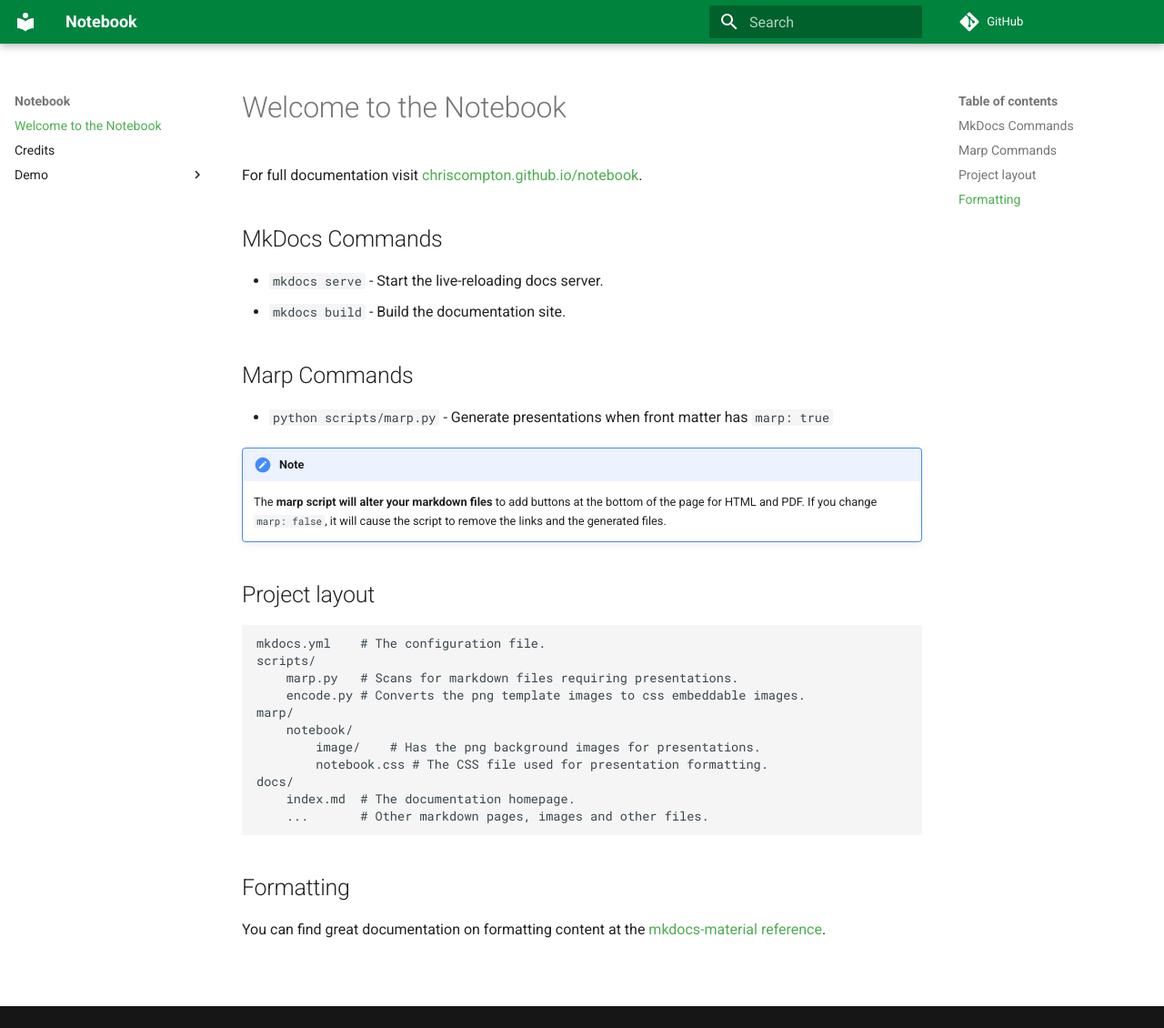
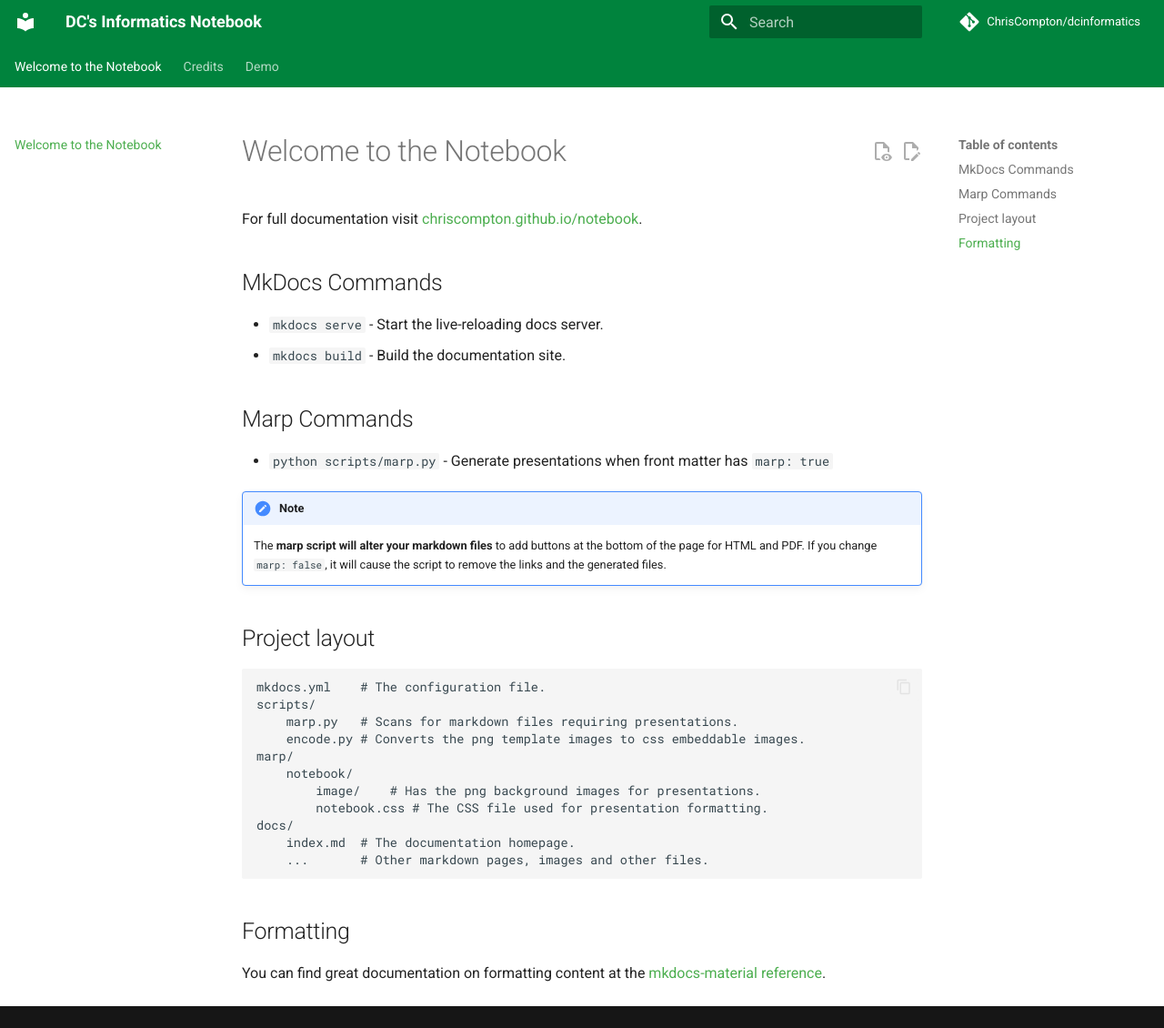
Before and after one commit to ChrisCompton/dcinformatics, an MkDocs documentation site: the page built from docs/index.md, in a window 1280 px wide and 1130 px high. Shown: the whole window at 91% size. Built offline with MkDocs 1.6.1 and Material for MkDocs 9.7.7, drawn with Linux system fonts in a browser that asks for light colours; comment, search, counter and statistics services are not loaded.

Commit message:
Revise configuration for repository.

```diff
--- a/mkdocs.yml
+++ b/mkdocs.yml
@@ -1,10 +1,28 @@
-site_name: Notebook
+site_name: DC's Informatics Notebook
 # docs_dir: ../your_docs_dir
-repo_url: https://github.com/ChrisCompton/notebook
+repo_url: https://github.com/ChrisCompton/dcinformatics
+repo_name: ChrisCompton/dcinformatics
+edit_uri: blob/main/docs/
+
+
 theme:
   name: material
+
   palette:
     primary: green
+
+  features:
+    - content.action.edit
+    - content.action.view
+    - content.code.annotate
+    - content.code.copy
+    - content.tabs.link
+    - content.tooltips
+    - navigation.tabs
+    - navigation.top
+    - search.highlight
+    - toc.follow
+
 
 plugins:
   - search
@@ -16,15 +34,6 @@ hljs_languages:
   - python
   - sql
 
-features:
-    - content.code.annotate
-    - content.code.copy
-    - content.tabs.link
-    - content.tooltips
-    - navigation.tabs
-    - navigation.top
-    - search.highlight
-    - toc.follow
 
 
 extra_css:
```
